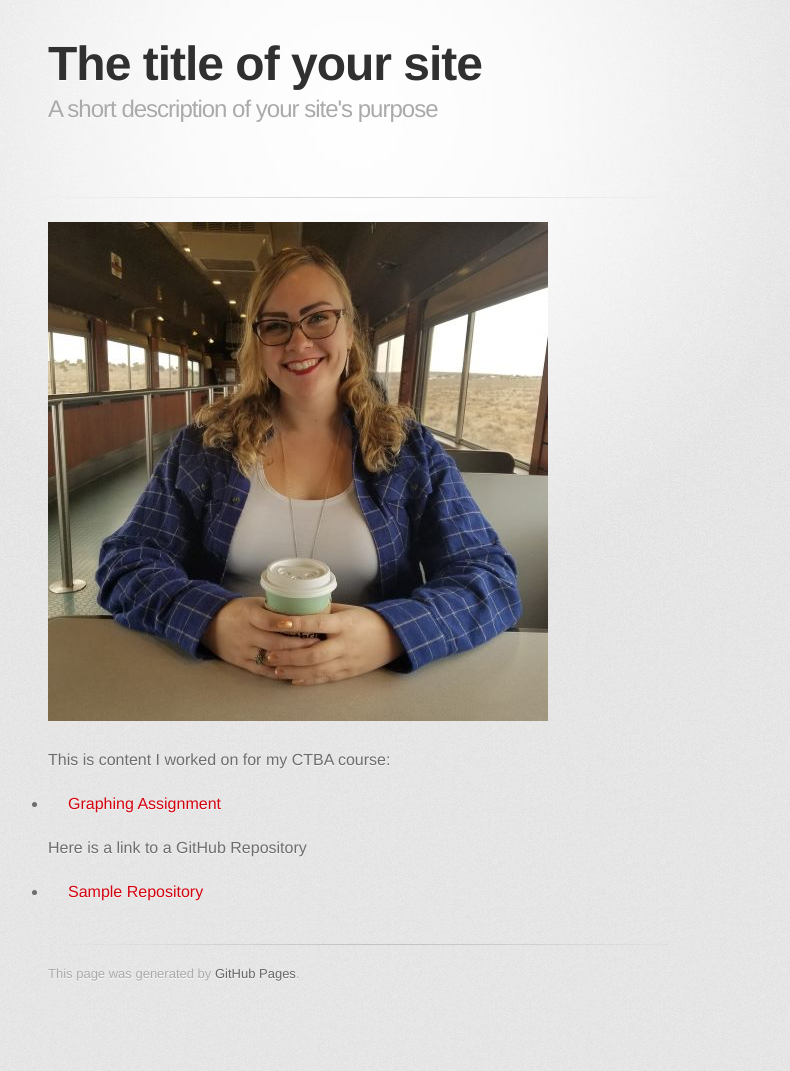
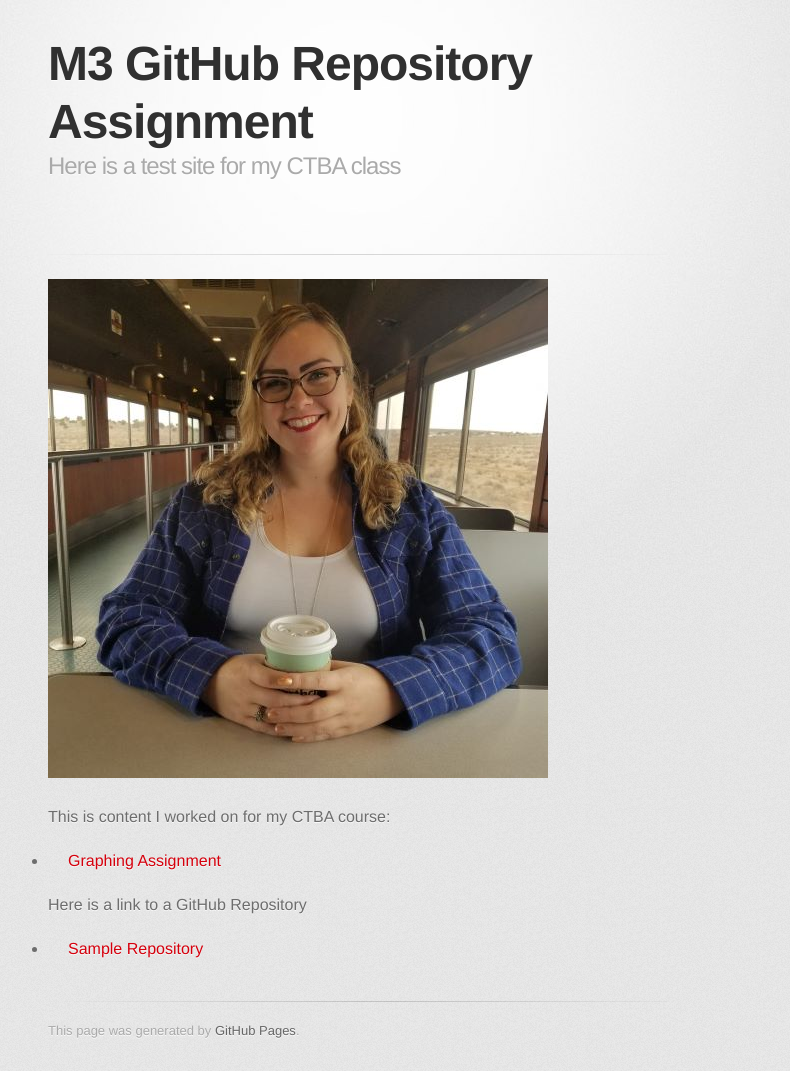
Before and after one commit to amandalem/amandalem.github.io, a Jekyll site: the page built from index.md, in a window 1280 px wide. Shown: the whole page, without its empty margins (282-1072 px from the left). Built offline with Jekyll 4.4.1, drawn with Linux system fonts in a browser that asks for light colours; some web fonts are replaced; our own code applies the rules of GitHub Pages for plain Markdown files; before the commit the page ends 1013 px from its top, so only the background shows below that.

Commit message:
Update index.md

```diff
--- a/index.md
+++ b/index.md
@@ -1,6 +1,6 @@
 ---
-title: [The title of your site]
-description: [A short description of your site's purpose]
+title: M3 GitHub Repository Assignment
+description: Here is a test site for my CTBA class
 ---
 
 ![My Picture](/pictures/GCPicture.jpg)
```
